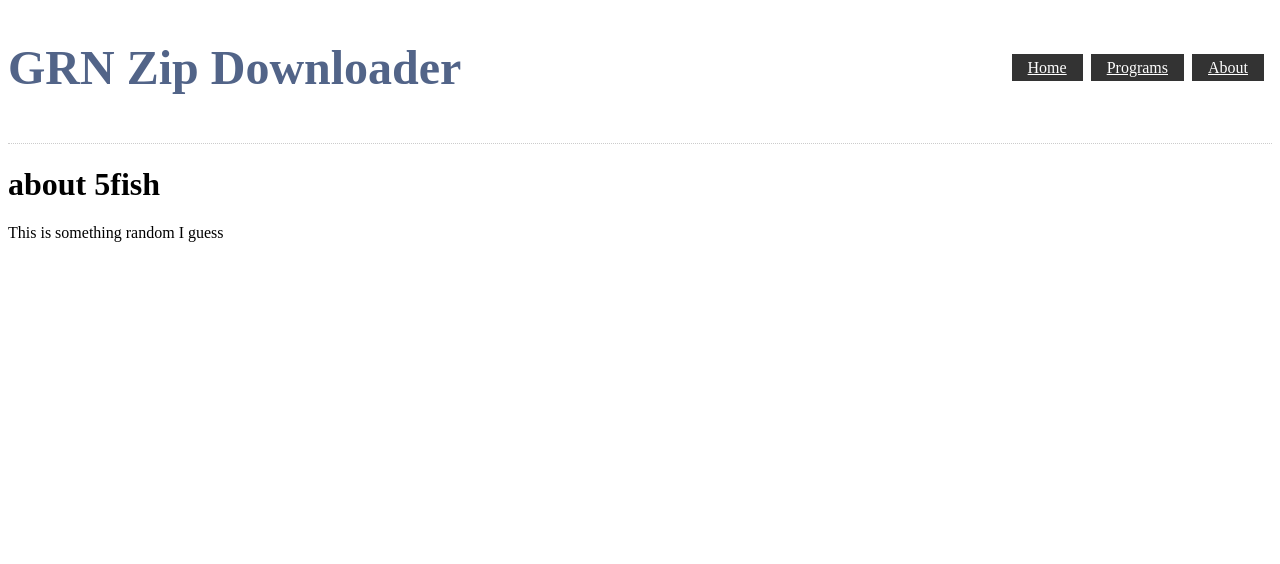
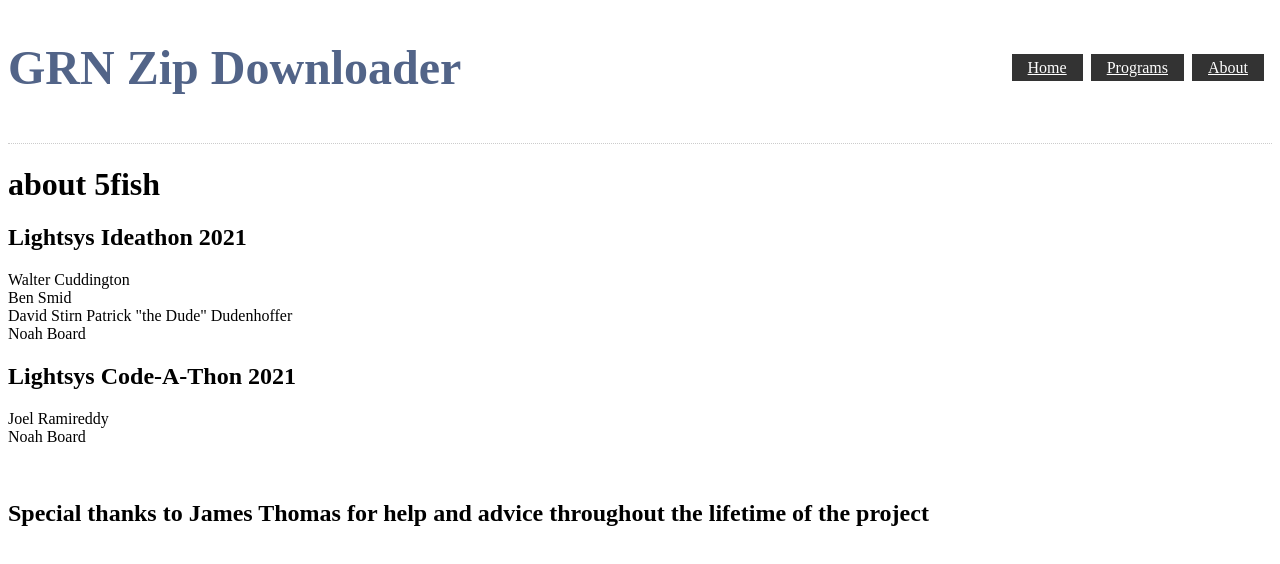
Before and after one commit to JoelRamireddy/5fish, a Nuxt app: page /about in a window 1280 px wide. Shown: the top 564 px of the page. Built offline with nearby package versions, Linux system fonts and the light colour scheme.

Commit message:
-Updated readme with more documentation -Updated the credits in the about

```diff
--- a/pages/about.vue
+++ b/pages/about.vue
@@ -1,6 +1,23 @@
 <template>
 <div><h1>about 5fish</h1>
-  <p>This is something random I guess</p></div>
+  <h2>Lightsys Ideathon 2021</h2>
+  <p>
+        Walter Cuddington <br/>
+        Ben Smid          <br/>
+        David Stirn
+        Patrick "the Dude" Dudenhoffer <br/>
+        Noah Board <br/>
+  </p>
+  <h2>Lightsys Code-A-Thon 2021</h2>
+  <p>
+        Joel Ramireddy <br/>
+        Noah Board <br/>
+  </p>
+  <br/>
+  <h2> Special thanks to James Thomas for help and advice throughout the lifetime of the project </h2>
+
+</div>
+
 </template>
 
 <script>
```
Also changed, not shown: 1 other file (tests, documents, lock files or other folders).
